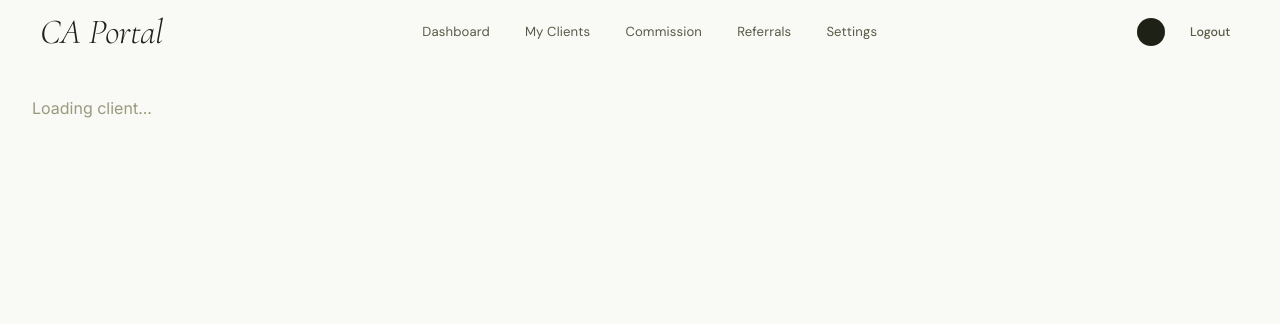
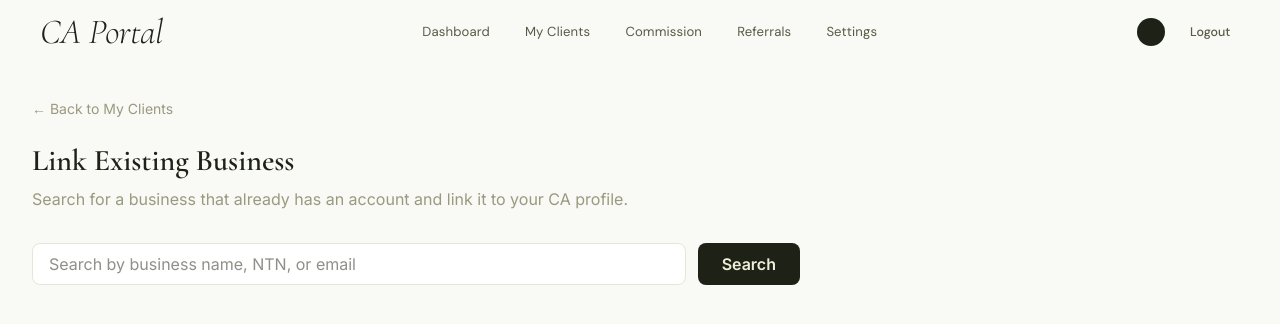
Before and after one commit to malaaaeeka/saas, a Next.js app in the folder frontend/: page /ca/clients/link in a window 1280 px wide. Before the commit this address had no page. Shown: the top 324 px of the page. Built offline with nearby package versions, Linux system fonts and the light colour scheme.

Commit message:
added new feature to ca portal

```diff
--- /dev/null
+++ b/frontend/app/ca/clients/link/page.tsx
@@ -0,0 +1,136 @@
+'use client'
+
+import { useState } from 'react'
+import { useRouter } from 'next/navigation'
+
+export default function LinkClientPage() {
+  const router = useRouter()
+  const [query, setQuery] = useState('')
+  const [results, setResults] = useState<any[]>([])
+  const [loading, setLoading] = useState(false)
+  const [assigningId, setAssigningId] = useState<string | null>(null)
+  const [error, setError] = useState('')
+  const [success, setSuccess] = useState('')
+
+  const handleSearch = async (e: any) => {
+    e.preventDefault()
+    setError('')
+    setSuccess('')
+    if (query.trim().length < 3) {
+      setError('Enter at least 3 characters')
+      return
+    }
+    setLoading(true)
+    try {
+      const token = localStorage.getItem('token')
+      const res = await fetch(`${process.env.NEXT_PUBLIC_API_URL}/api/ca/search-business?query=${encodeURIComponent(query)}`, {
+        headers: { 'Authorization': `Bearer ${token}` }
+      })
+      const data = await res.json()
+      if (data.success) {
+        setResults(data.data)
+        if (data.data.length === 0) setError('No businesses found')
+      } else {
+        setError(data.message || 'Search failed')
+      }
+    } catch {
+      setError('Cannot connect to server')
+    } finally {
+      setLoading(false)
+    }
+  }
+
+  const handleAssign = async (businessId: string) => {
+    setAssigningId(businessId)
+    setError('')
+    setSuccess('')
+    try {
+      const token = localStorage.getItem('token')
+      const res = await fetch(`${process.env.NEXT_PUBLIC_API_URL}/api/ca/assign-client/${businessId}`, {
+        method: 'PUT',
+        headers: { 'Authorization': `Bearer ${token}` }
+      })
+      const data = await res.json()
+      if (data.success) {
+        setSuccess(`${data.data.businessName} has been linked to your account`)
+        setResults(prev => prev.filter(b => b.id !== businessId))
+      } else {
+        setError(data.message || 'Failed to link business')
+      }
+    } catch {
+      setError('Cannot connect to server')
+    } finally {
+      setAssigningId(null)
+    }
+  }
+
+  return (
+    <div className="max-w-3xl">
+      <button
+        onClick={() => router.push('/ca/clients')}
+        className="text-sm text-muted hover:text-heading mb-6 inline-flex items-center gap-1"
+      >
+        ← Back to My Clients
+      </button>
+
+      <h1 className="text-3xl font-bold mb-2">Link Existing Business</h1>
+      <p className="text-muted mb-8">
+        Search for a business that already has an account and link it to your CA profile.
+      </p>
+
+      <form onSubmit={handleSearch} className="flex gap-3 mb-6">
+        <input
+          type="text"
+          value={query}
+          onChange={e => setQuery(e.target.value)}
+          placeholder="Search by business name, NTN, or email"
+          className="flex-1 bg-surface border border-border text-heading rounded-lg px-4 py-2 focus:outline-none focus:border-accent"
+        />
+        <button
+          type="submit"
+          disabled={loading}
+          className="bg-btn-dark hover:bg-btn-dark-hover disabled:bg-border-light disabled:text-muted text-btn-dark-text px-6 py-2 rounded-lg font-semibold transition"
+        >
+          {loading ? 'Searching...' : 'Search'}
+        </button>
+      </form>
+
+      {error && (
+        <div className="bg-surface border border-border border-l-4 border-l-error-border rounded-xl px-4 py-3 mb-4 shadow-sm">
+          <p className="text-heading text-sm font-medium">{error}</p>
+        </div>
+      )}
+      {success && (
+        <div className="bg-surface border border-border border-l-4 border-l-success-border rounded-xl px-4 py-3 mb-4 shadow-sm">
+          <p className="text-heading text-sm font-medium">{success}</p>
+        </div>
+      )}
+
+      {results.length > 0 && (
+        <div className="bg-surface border border-border rounded-lg overflow-hidden">
+          {results.map(business => (
+            <div
+              key={business.id}
+              className="flex items-center justify-between px-6 py-4 border-t border-border first:border-t-0"
+            >
+              <div>
+                <p className="font-medium text-heading">{business.businessName}</p>
+                <p className="text-sm text-muted">
+                  {business.user?.email} · NTN: {business.ntn}
+                  {business.caId && ' · Already linked to a CA'}
+                </p>
+              </div>
+              <button
+                onClick={() => handleAssign(business.id)}
+                disabled={assigningId === business.id || !!business.caId}
+                className="bg-btn-dark hover:bg-btn-dark-hover disabled:bg-border-light disabled:text-muted text-btn-dark-text px-4 py-2 rounded-lg text-sm font-semibold transition"
+              >
+                {assigningId === business.id ? 'Linking...' : business.caId ? 'Already Linked' : 'Assign to Me'}
+              </button>
+            </div>
+          ))}
+        </div>
+      )}
+    </div>
+  )
+}
```
Also changed, not shown: 2 other files (tests, documents, lock files or other folders).
